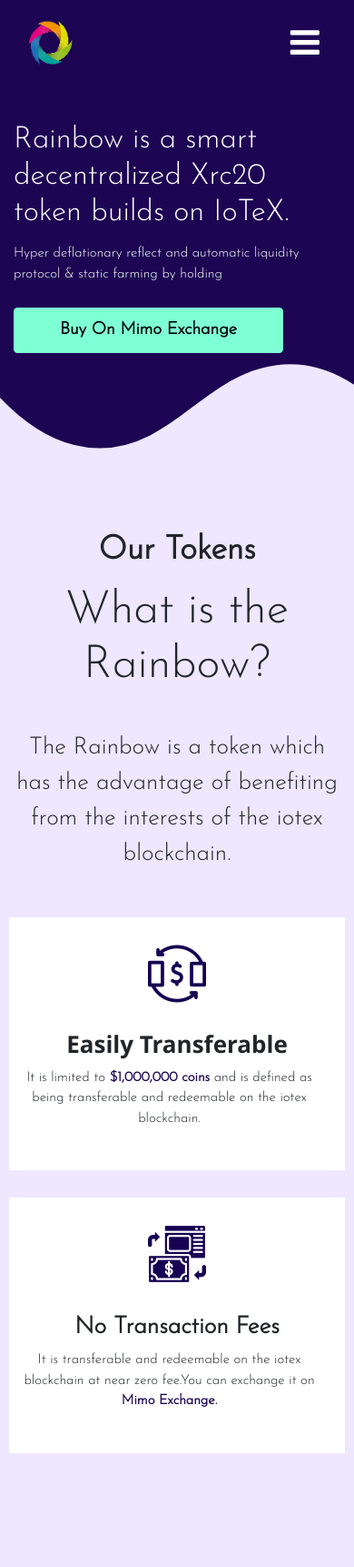
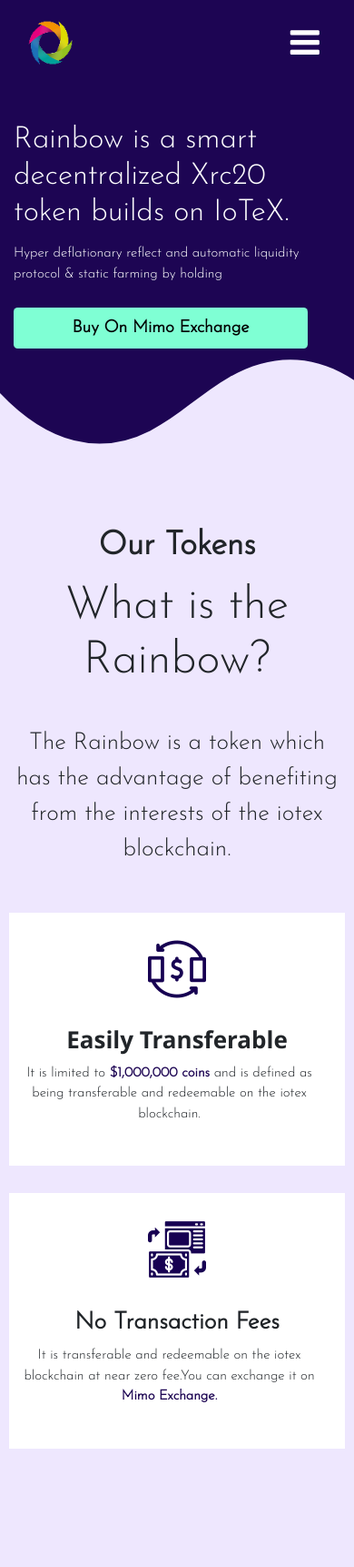
Before and after one commit to Vishvesh-Codehunt/freelancing, a Flask app: page / in a window 390 px wide. Shown: the whole page at 91% size. Before the commit the page ends 1597 px from the top, so only its background shows below. Run offline with Flask 2, Linux system fonts and the light colour scheme; some libraries are stand-ins or nearby versions.

Commit message:
last commit 19/5/2021

```diff
--- a/static/CSS/style.css
+++ b/static/CSS/style.css
@@ -64,7 +64,7 @@
     text-decoration: none;
     background-color:aquamarine;
     margin-top:10px;
-    padding:10px 50px;
+    width:72%;
 }
 .header-a{
     text-decoration:none;
@@ -134,9 +134,38 @@
     margin-bottom:50px;
 }
 
-@media only screen and (max-width: 800px) {
+@media only screen and (max-width: 900px) {
+    .header-image{
+        height:80%;
+        width:80%;
+        text-align:center;
+        margin-left:auto;
+        margin-right:auto;
+        margin-top:50px;
+        margin-bottom:50px;
+    }
+    .header-btn{
+        width:56%;
+    }
+    .body1{
+        margin-left:0px;
+    }
+    .body2{
+        margin-left:0px;
+        margin-bottom:80px;
+        margin-top:20px;
+    }
+  }
+
+  @media only screen and (max-width: 600px) {
     .nav-link, .navbar-brand{
         margin-top:10px;
+    }
+    .header-btn-2{
+        display:none;
+    }
+    .header-btn{
+        width:90%;
     }
     .first-row{
         margin-top:40px;
--- a/templates/index.html
+++ b/templates/index.html
@@ -48,7 +48,7 @@
 
 
           <div class="row first-row">
-              <div class="col-md-6 col-sm-12 col-lg-6 w3-animate-zoom">
+              <div class="col-md-12 col-sm-12 col-lg-6 w3-animate-zoom">
                 <h1 class="banner-header">
                     Rainbow is a smart decentralized Xrc20 token builds on IoTeX.
                 </h1>
@@ -59,7 +59,7 @@
                     <a class="header-a" href="https://mimo.exchange/swap" target="_blank"><strong>Buy On Mimo Exchange</strong></a>
                 </button><br>
 
-                <!-- <button class="btn mt-3 header-btn-2">
+                <button class="btn mt-3 header-btn-2">
                     <a class="header-a2" href="#">
                         <i class="fa fa-windows" aria-hidden="true" style="margin-right:5px;"></i>
                         <strong>Available For Windows</strong>
@@ -70,9 +70,9 @@
                         <i class="fa fa-android" aria-hidden="true" style="margin-right:5px;"></i>
                         <strong>Available For Android</strong>
                     </a>
-                </button> -->
+                </button>
               </div>
-              <div class="col-md-6 col-sm-12 col-lg-6 w3-animate-zoom">
+              <div class="col-md-12 col-sm-12 col-lg-6 w3-animate-zoom mx-auto" style="text-align:center;">
                   <img src="../static/Images/2.webp" class="header-image">
 
           </div>
@@ -95,7 +95,7 @@
 
 
   <div class="row icon-row">
-    <div class="col-md-5 col-sm-12 col-lg-5 icon-body body1" data-aos="fade-right">
+    <div class="col-md-12 col-sm-12 col-lg-5 icon-body body1" data-aos="fade-right">
       <div class="row">
         <div class="col-md-3 col-sm-12 col-lg-3 mx-auto" style="margin-left:auto;margin-right:auto;text-align:center;">
           <img src="../static/Images/transfer.png" class="icon" >
@@ -108,7 +108,7 @@
         </div>
       </div>
     </div>
-    <div class="col-md-5 col-sm-12 col-lg-5 icon-body body2" data-aos="fade-right">
+    <div class="col-md-12 col-sm-12 col-lg-5 icon-body body2" data-aos="fade-right">
       <div class="row">
         <div class="col-sm-12 col-lg-3 col-md-3" style="margin-left:auto;margin-right:auto;text-align:center;">
           <img src="../static/Images/transaction.png" class="icon mx-auto">
@@ -118,7 +118,6 @@
             <strong>No Transaction Fees</strong>
           </h1>
           <p class="icon-p">
-
             It is transferable and redeemable on the iotex blockchain at near zero fee.You can exchange it on <strong style="color:#1d0553;">Mimo Exchange.</strong>
           </p>
         </div>
```
